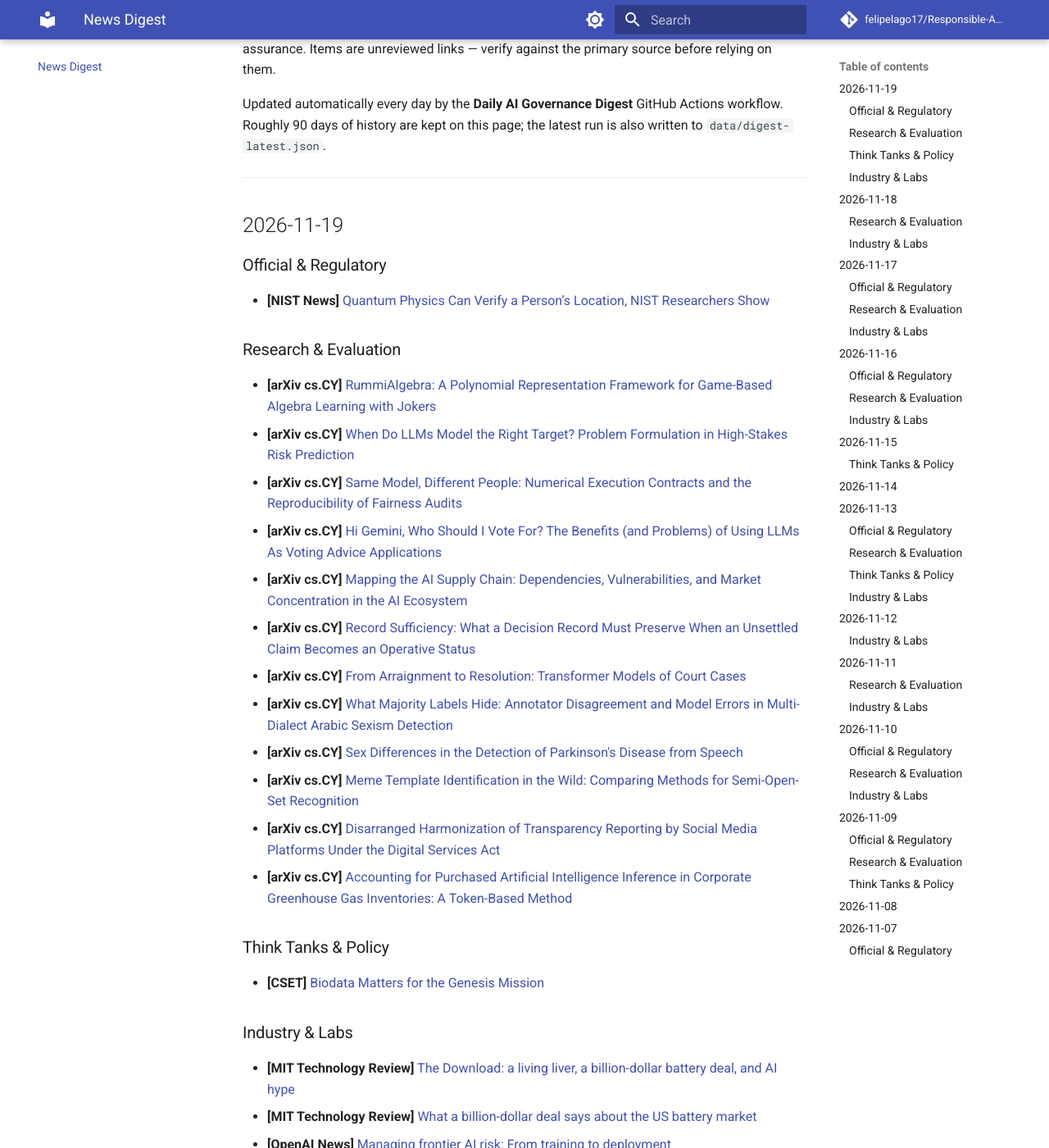
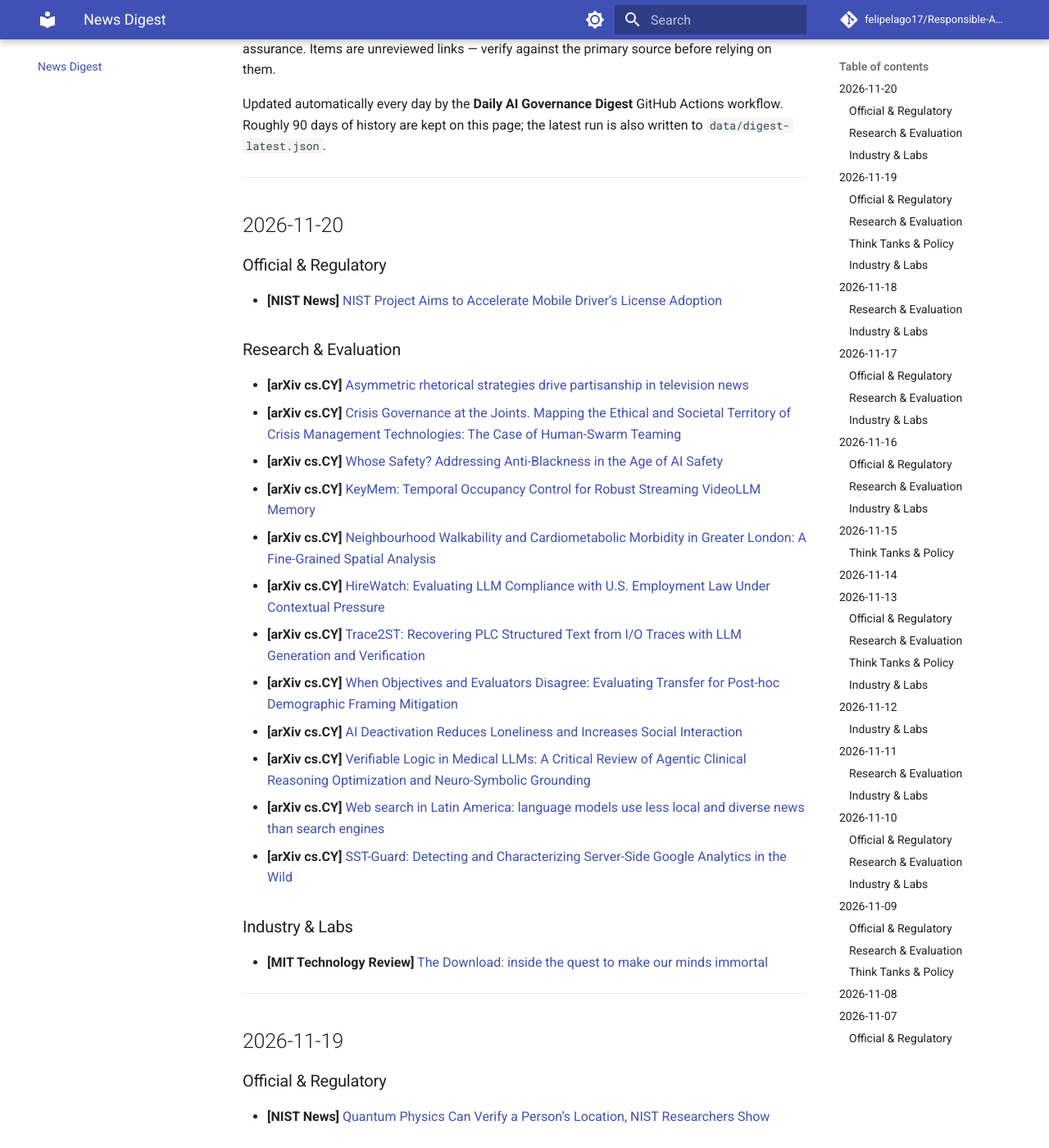
Before and after one commit to felipelago17/Responsible-AI-evaluation, an MkDocs documentation site: the page built from docs/news/digest.md, in a window 1280 px wide and 1400 px high, scrolled down 232 px. Shown: the whole window at 82% size. Built offline with MkDocs 1.6.1 and Material for MkDocs 9.7.7, drawn with Linux system fonts in a browser that asks for light colours; comment, search, counter and statistics services are not loaded.

Commit message:
chore: daily digest 2026-11-20

```diff
--- a/docs/news/digest.md
+++ b/docs/news/digest.md
@@ -9,6 +9,33 @@ Roughly 90 days of history are kept on this page; the latest run is also written
 ---
 
 <!-- DIGEST_START -->
+## 2026-11-20
+
+### Official & Regulatory
+
+- **[NIST News]** [NIST Project Aims to Accelerate Mobile Driver’s License Adoption](https://www.nist.gov/news-events/news/2026/11/nist-project-aims-accelerate-mobile-drivers-license-adoption)
+
+### Research & Evaluation
+
+- **[arXiv cs.CY]** [Asymmetric rhetorical strategies drive partisanship in television news](https://arxiv.org/abs/2611.25140)
+- **[arXiv cs.CY]** [Crisis Governance at the Joints. Mapping the Ethical and Societal Territory of Crisis Management Technologies: The Case of Human-Swarm Teaming](https://arxiv.org/abs/2611.25202)
+- **[arXiv cs.CY]** [Whose Safety? Addressing Anti-Blackness in the Age of AI Safety](https://arxiv.org/abs/2611.25302)
+- **[arXiv cs.CY]** [KeyMem: Temporal Occupancy Control for Robust Streaming VideoLLM Memory](https://arxiv.org/abs/2611.25649)
+- **[arXiv cs.CY]** [Neighbourhood Walkability and Cardiometabolic Morbidity in Greater London: A Fine-Grained Spatial Analysis](https://arxiv.org/abs/2611.26573)
+- **[arXiv cs.CY]** [HireWatch: Evaluating LLM Compliance with U.S. Employment Law Under Contextual Pressure](https://arxiv.org/abs/2611.24970)
+- **[arXiv cs.CY]** [Trace2ST: Recovering PLC Structured Text from I/O Traces with LLM Generation and Verification](https://arxiv.org/abs/2611.24979)
+- **[arXiv cs.CY]** [When Objectives and Evaluators Disagree: Evaluating Transfer for Post-hoc Demographic Framing Mitigation](https://arxiv.org/abs/2611.25258)
+- **[arXiv cs.CY]** [AI Deactivation Reduces Loneliness and Increases Social Interaction](https://arxiv.org/abs/2611.25263)
+- **[arXiv cs.CY]** [Verifiable Logic in Medical LLMs: A Critical Review of Agentic Clinical Reasoning Optimization and Neuro-Symbolic Grounding](https://arxiv.org/abs/2611.25898)
+- **[arXiv cs.CY]** [Web search in Latin America: language models use less local and diverse news than search engines](https://arxiv.org/abs/2611.25955)
+- **[arXiv cs.CY]** [SST-Guard: Detecting and Characterizing Server-Side Google Analytics in the Wild](https://arxiv.org/abs/2604.27497)
+
+### Industry & Labs
+
+- **[MIT Technology Review]** [The Download: inside the quest to make our minds immortal](https://www.technologyreview.com/2026/11/20/1149371/the-download-quest-to-make-minds-immortal/)
+
+---
+
 ## 2026-11-19
 
 ### Official & Regulatory
```
Also changed, not shown: 2 other files.
